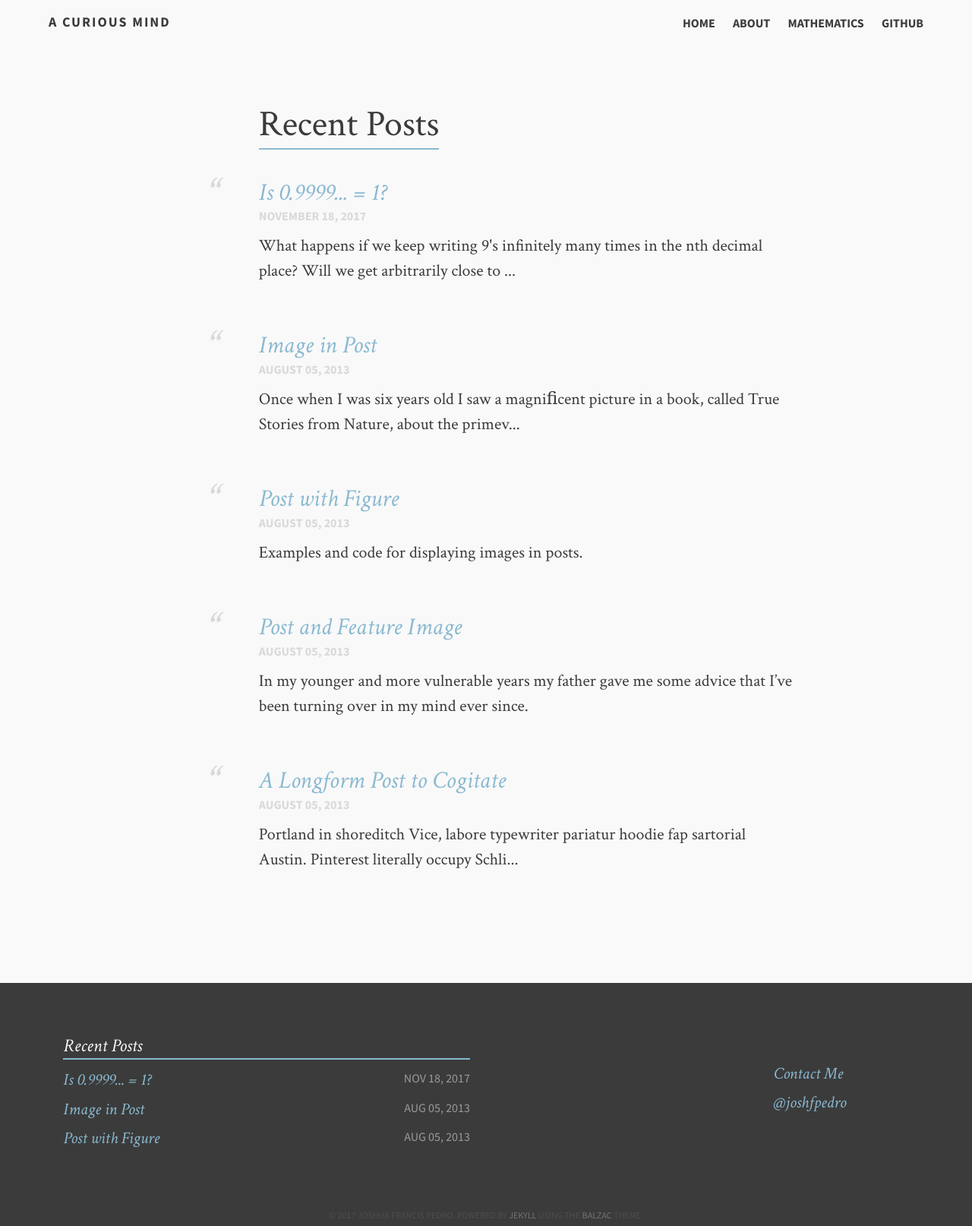
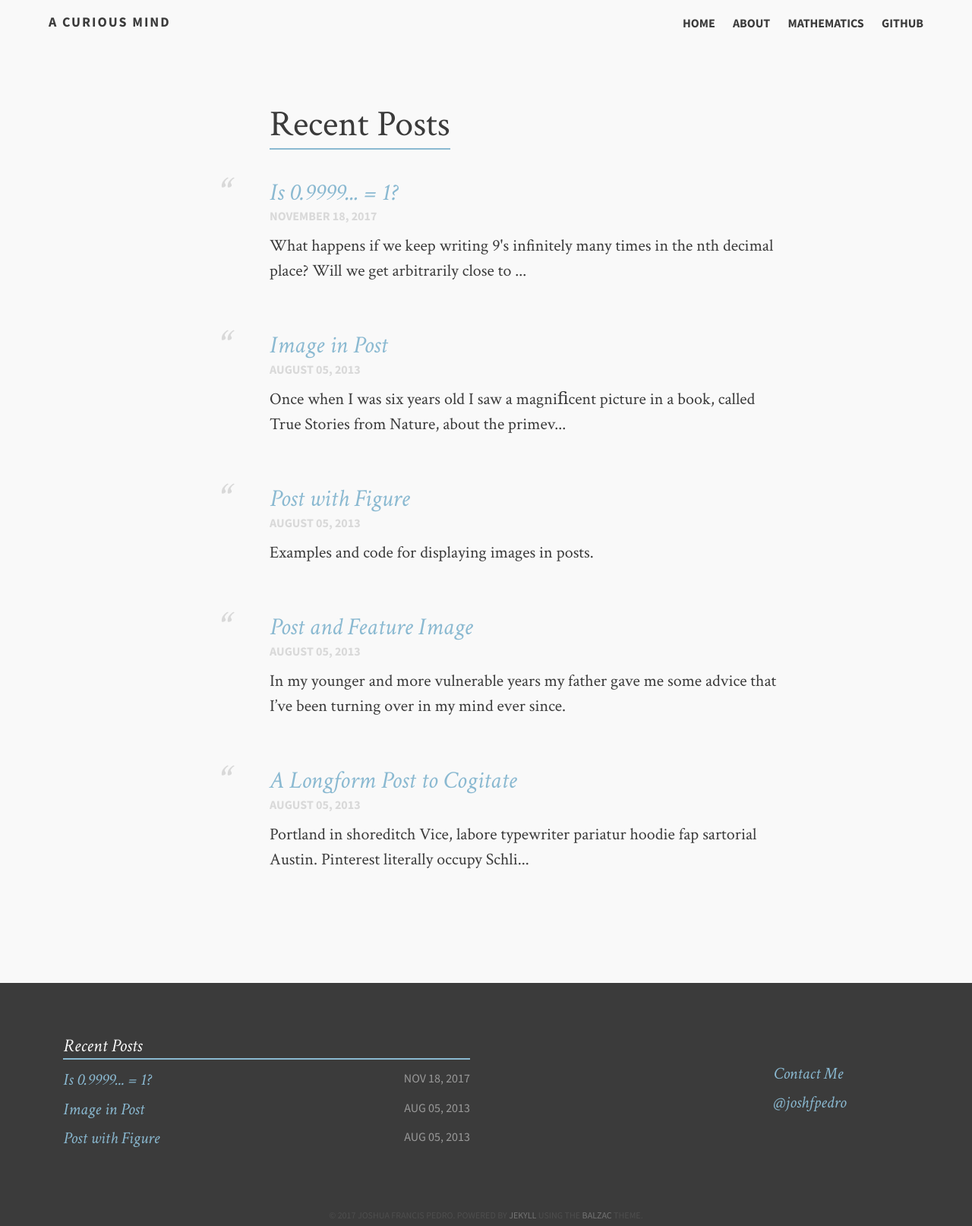
Before and after one commit to ColeTownsend/Balzac-for-Jekyll, a Jekyll site: the page built from index.md, in a window 1280 px wide. Shown: the whole page at 76% size. Built offline with Jekyll 4.4.1, drawn with Linux system fonts in a browser that asks for light colours.

Commit message:
Update _variables.scss

```diff
--- a/_sass/_variables.scss
+++ b/_sass/_variables.scss
@@ -24,7 +24,7 @@ $link: #8AB9D1;
 $accent: #24536B;
 
 /* Widths */
-$maxwidth: 1050px;
+$maxwidth: 1000px;
 
 /* Typography
    ========================================================================== */
```
